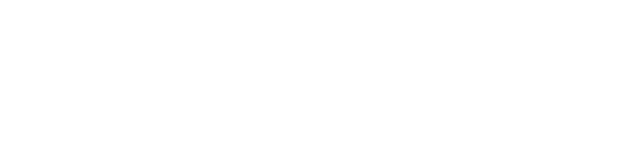
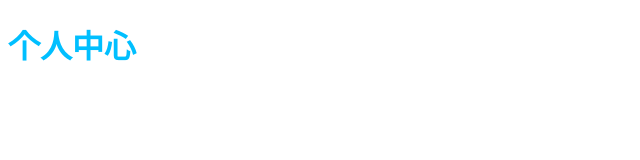
Before and after one commit to Huang-junsen/yifeng_test, a plain HTML site: page me/index.html in a window 1280 px wide. Shown: the whole page, without its empty margins (0-640 px from the left). Drawn offline with Linux system fonts and the light colour scheme.

Commit message:
完成个人中心结构代码编写

```diff
--- a/me/css/index.css
+++ b/me/css/index.css
@@ -0,0 +1,3 @@
+h1{
+        color: deepskyblue;
+}
--- a/me/index.html
+++ b/me/index.html
@@ -3,8 +3,10 @@
 <head>
 	<meta charset="UTF-8">
 	<title>Title</title>
+	<link rel="stylesheet" href="css/index.css">
+	<script src="js/index.js"></script>
 </head>
 <body>
-
+<h1>个人中心</h1>
 </body>
 </html>
```
